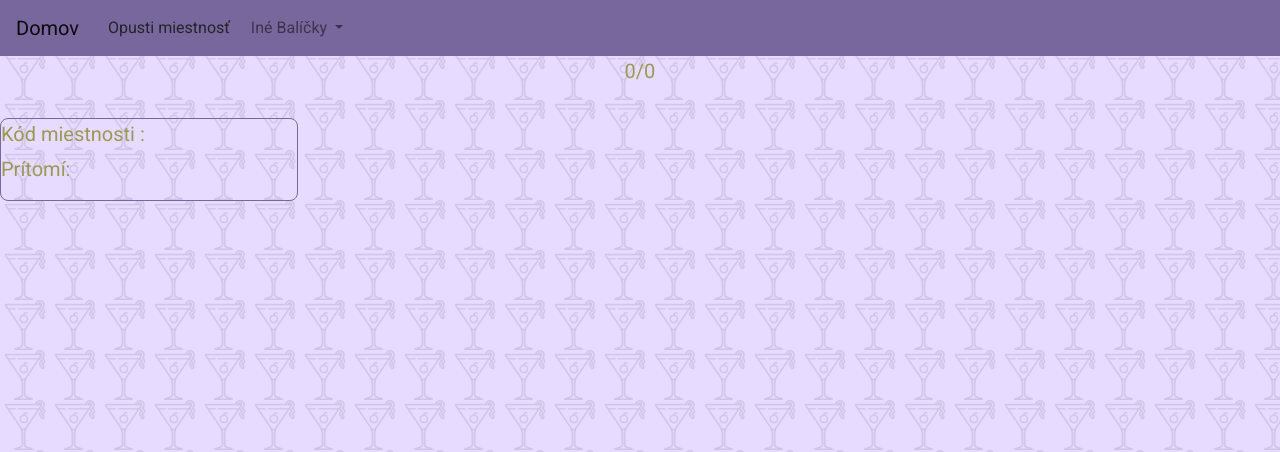
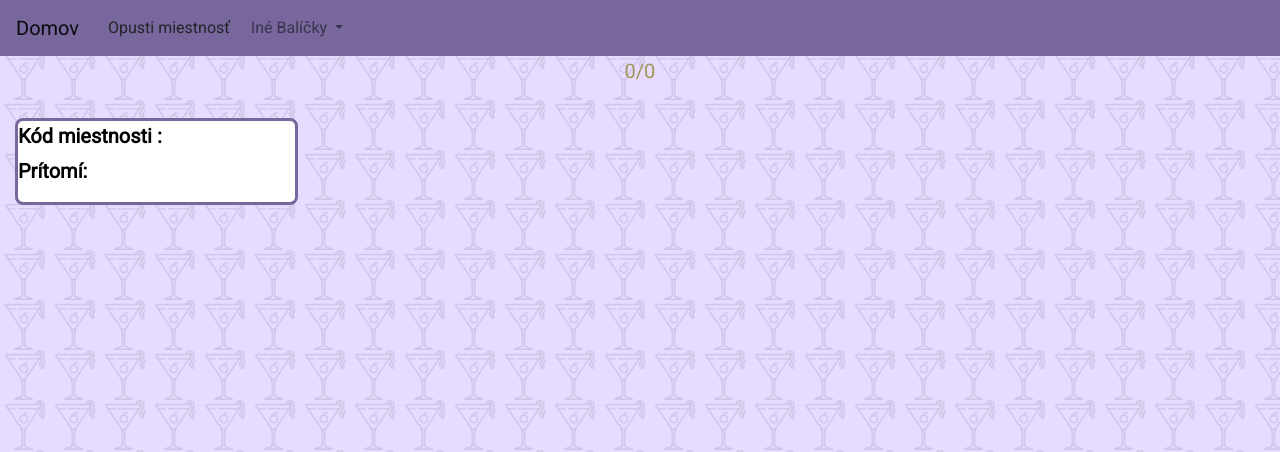
Before and after one commit to kubiceq/wyr, a website: page public/WYR.html in a window 1280 px wide. Shown: the top 452 px of the page. Drawn offline with nearby package versions, Linux system fonts and the light colour scheme; no server answers.

Commit message:
Update style.css

```diff
--- a/public/css/style.css
+++ b/public/css/style.css
@@ -17,6 +17,7 @@
 	background-color: var(--farbaA);
 	color: var(--farbaD);
 }
+
 
 body {
 	font-family: 'Roboto', sans-serif;
@@ -130,17 +131,21 @@ a {
 	color: var(--farbaD);
 }
 .bocnyPanel{
-	border: 1px solid #78679C;
+	border: 3px solid #78679C;
 	border-radius: .5rem;
+	margin-left: 15px;
+	background-color: white;
 }
 .bocnyPanel p{
 	margin-bottom: 5px;
 }
 .bocnyPanel-nadpis{
-	color: var(--farbaD);
+	color: black;
+	font-weight: bold;
 	font-size: 20px;
 }
 .aktivnyUser{
+	color: white;
 	background-color: green;
 }
 .kopka1Btn{
```
